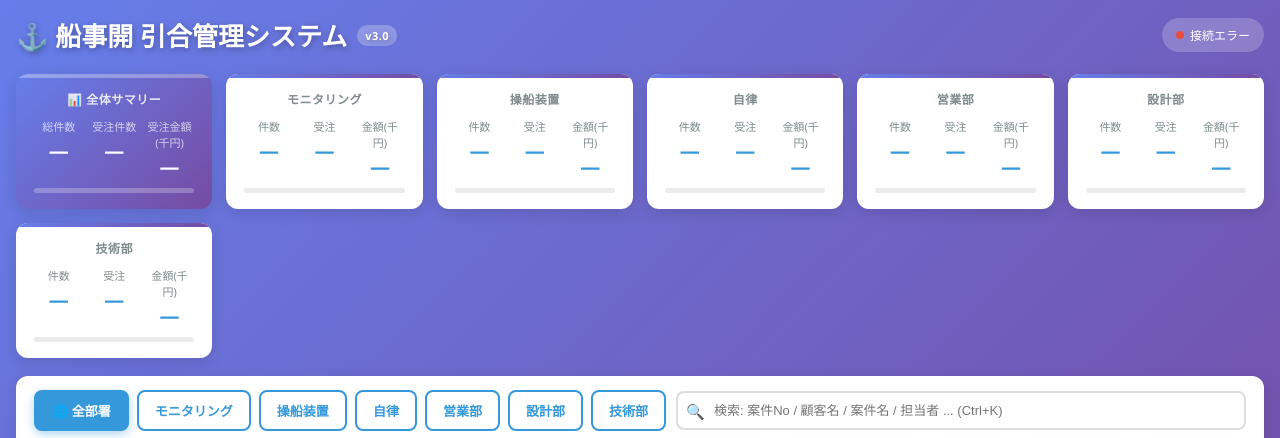
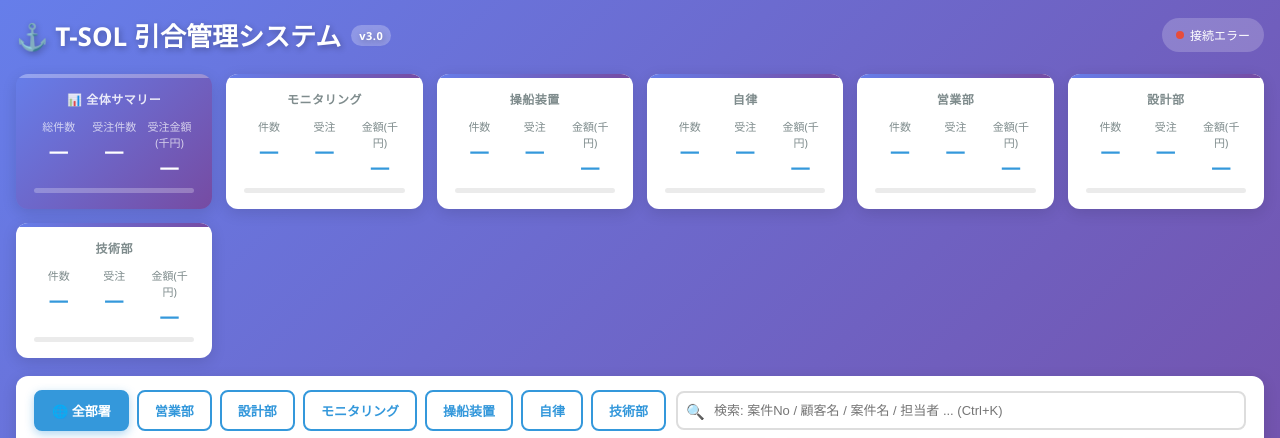
Before and after one commit to aihara1089-creator/fleet-analytics2, a website: page index.html in a window 1280 px wide. Shown: the top 438 px of the page. Drawn offline with Linux system fonts and the light colour scheme; no server answers.

Commit message:
feat: タイトル変更(船事開→T-SOL)・部署ボタン順変更(営業→設計→MON→CTL→自律→技術)

```diff
--- a/index.html
+++ b/index.html
@@ -3,7 +3,7 @@
 <head>
 <meta charset="UTF-8">
 <meta name="viewport" content="width=device-width, initial-scale=1.0">
-<title>船事開 引合管理システム v3.0</title>
+<title>T-SOL 引合管理システム</title>
 <style>
 *,*::before,*::after{margin:0;padding:0;box-sizing:border-box}
 :root{
@@ -198,7 +198,7 @@ textarea.form-control{min-height:80px;resize:vertical}
 
 <!-- HEADER -->
 <div class="header">
-  <h1>⚓ 船事開 引合管理システム <span class="version-badge">v3.0</span></h1>
+  <h1>⚓ T-SOL 引合管理システム <span class="version-badge">v3.0</span></h1>
   <div class="header-right">
     <div class="alert-badge alert-overdue" id="alertOverdue" onclick="filterByAlert('overdue')">
       ⚠️ 期限超過 <strong id="overdueNum">0</strong>件
@@ -285,11 +285,11 @@ textarea.form-control{min-height:80px;resize:vertical}
   <div class="ctrl-row">
     <div class="dept-btns">
       <button class="dept-btn active" onclick="setDept('all',this)">🌐 全部署</button>
+      <button class="dept-btn" onclick="setDept('sales',this)">営業部</button>
+      <button class="dept-btn" onclick="setDept('design',this)">設計部</button>
       <button class="dept-btn" onclick="setDept('ship_monitoring',this)">モニタリング</button>
       <button class="dept-btn" onclick="setDept('ship_control',this)">操船装置</button>
       <button class="dept-btn" onclick="setDept('ship_autonomous',this)">自律</button>
-      <button class="dept-btn" onclick="setDept('sales',this)">営業部</button>
-      <button class="dept-btn" onclick="setDept('design',this)">設計部</button>
       <button class="dept-btn" onclick="setDept('technology',this)">技術部</button>
     </div>
     <div class="search-wrap">
```
